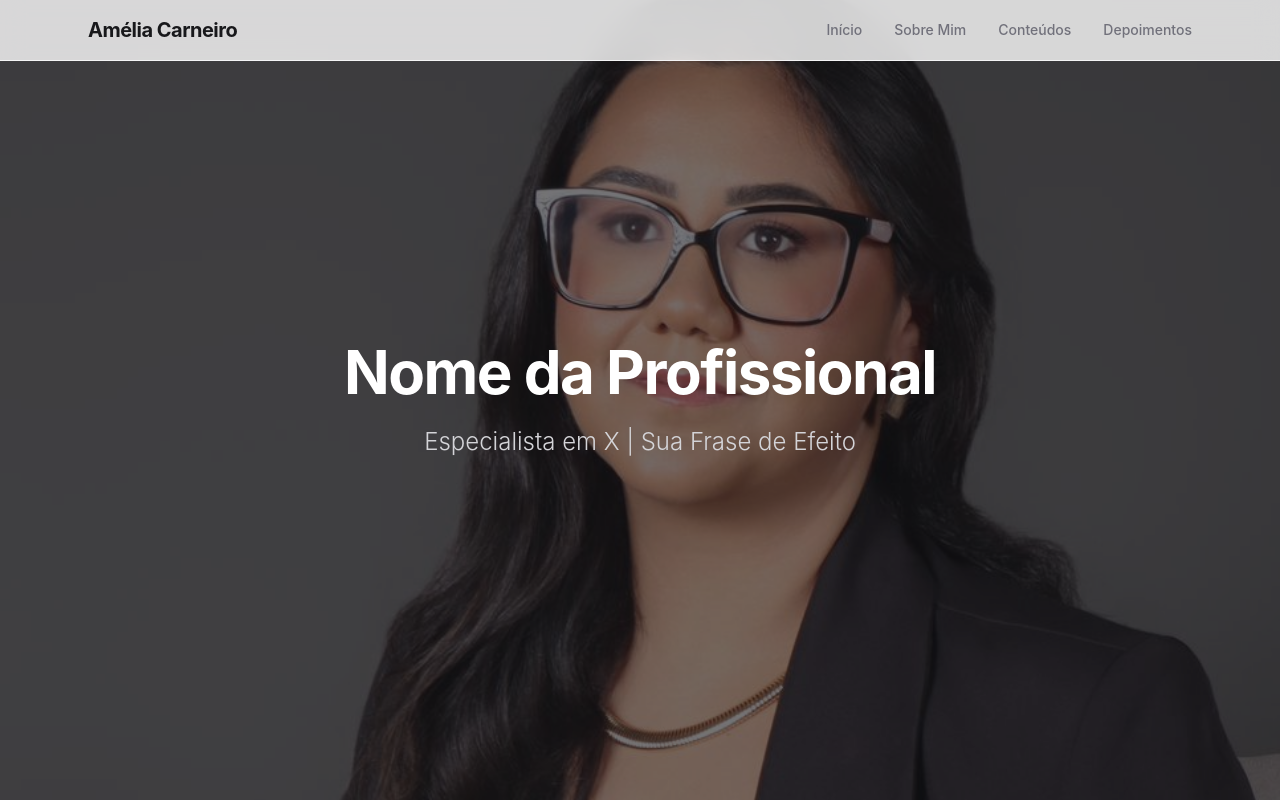
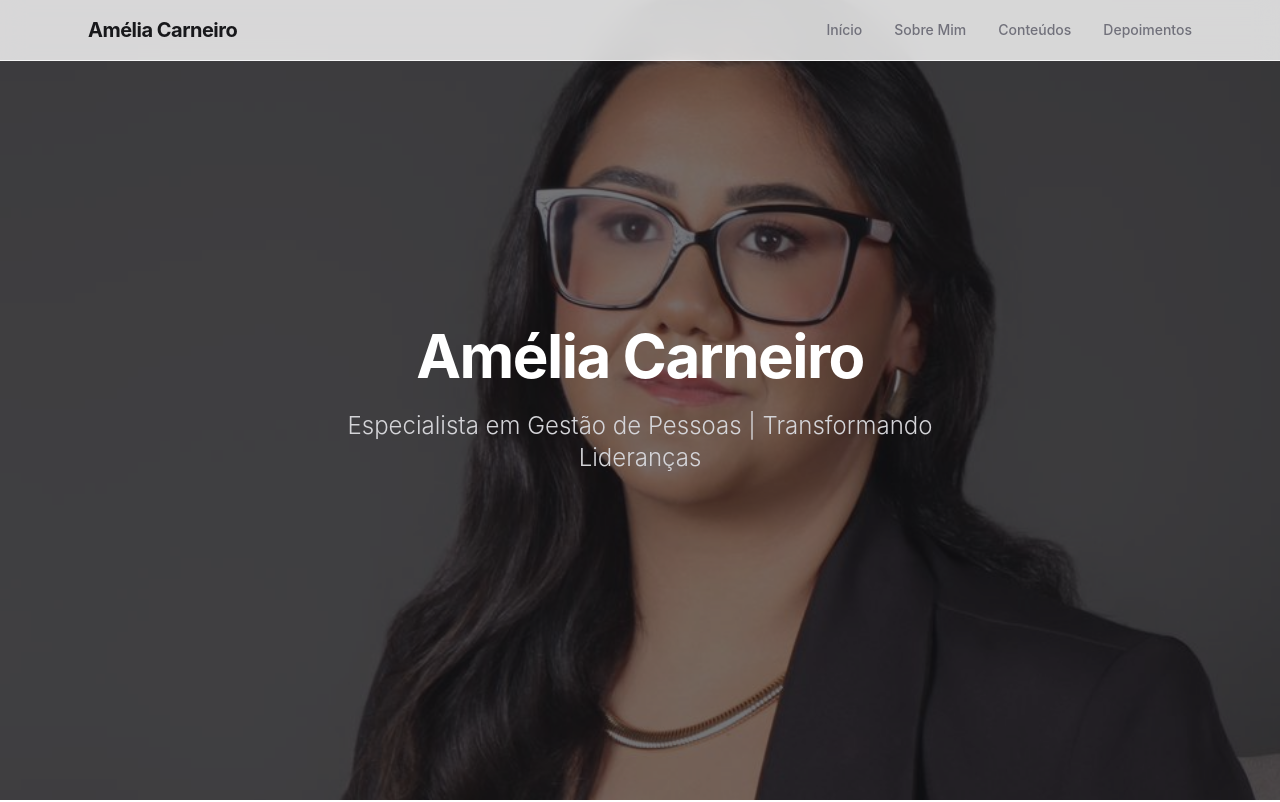
Before and after one commit to matheusrodrigues-design/site-amelia, a React (Vite) app: page / in a window 1280 px wide. Shown: the top 802 px of the page. Built offline with nearby package versions, Linux system fonts and the light colour scheme.

Commit message:
Versao inicial

```diff
--- a/src/components/Hero.jsx
+++ b/src/components/Hero.jsx
@@ -17,8 +17,8 @@ const Hero = () => {
 
   {/* Conteúdo de Hero de exemplo para contexto */}
   <div className="relative z-10 text-center px-6">
-    <h1 className="text-4xl md:text-6xl font-bold text-white mb-6 tracking-tight">Nome da Profissional</h1>
-    <p className="text-xl md:text-2xl text-zinc-300 max-w-2xl mx-auto font-light">Especialista em X | Sua Frase de Efeito</p>
+    <h1 className="text-4xl md:text-6xl font-bold text-white mb-6 tracking-tight">Amélia Carneiro</h1>
+    <p className="text-xl md:text-2xl text-zinc-300 max-w-2xl mx-auto font-light">Especialista em Gestão de Pessoas | Transformando Lideranças</p>
   </div>
 </section>
   );
```
